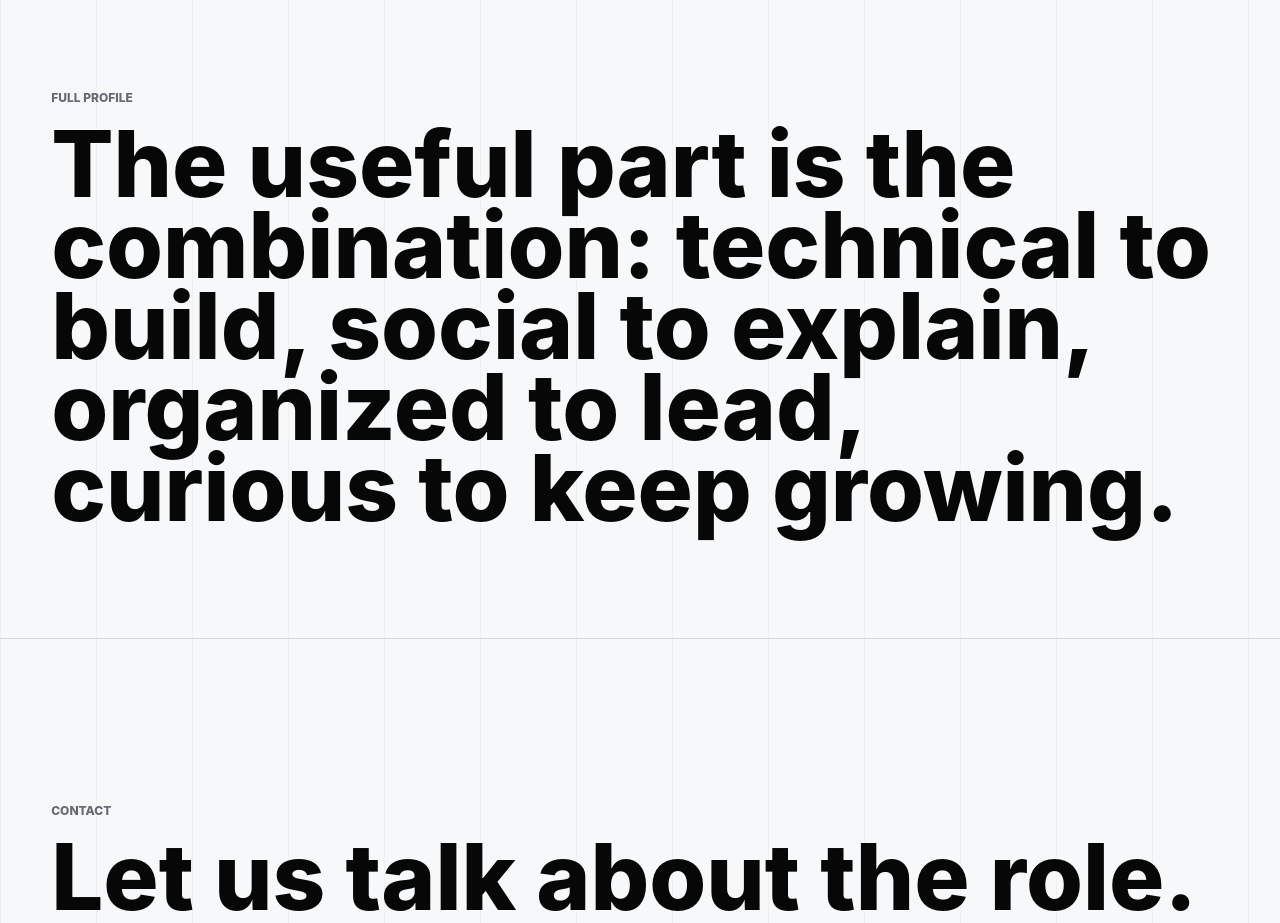
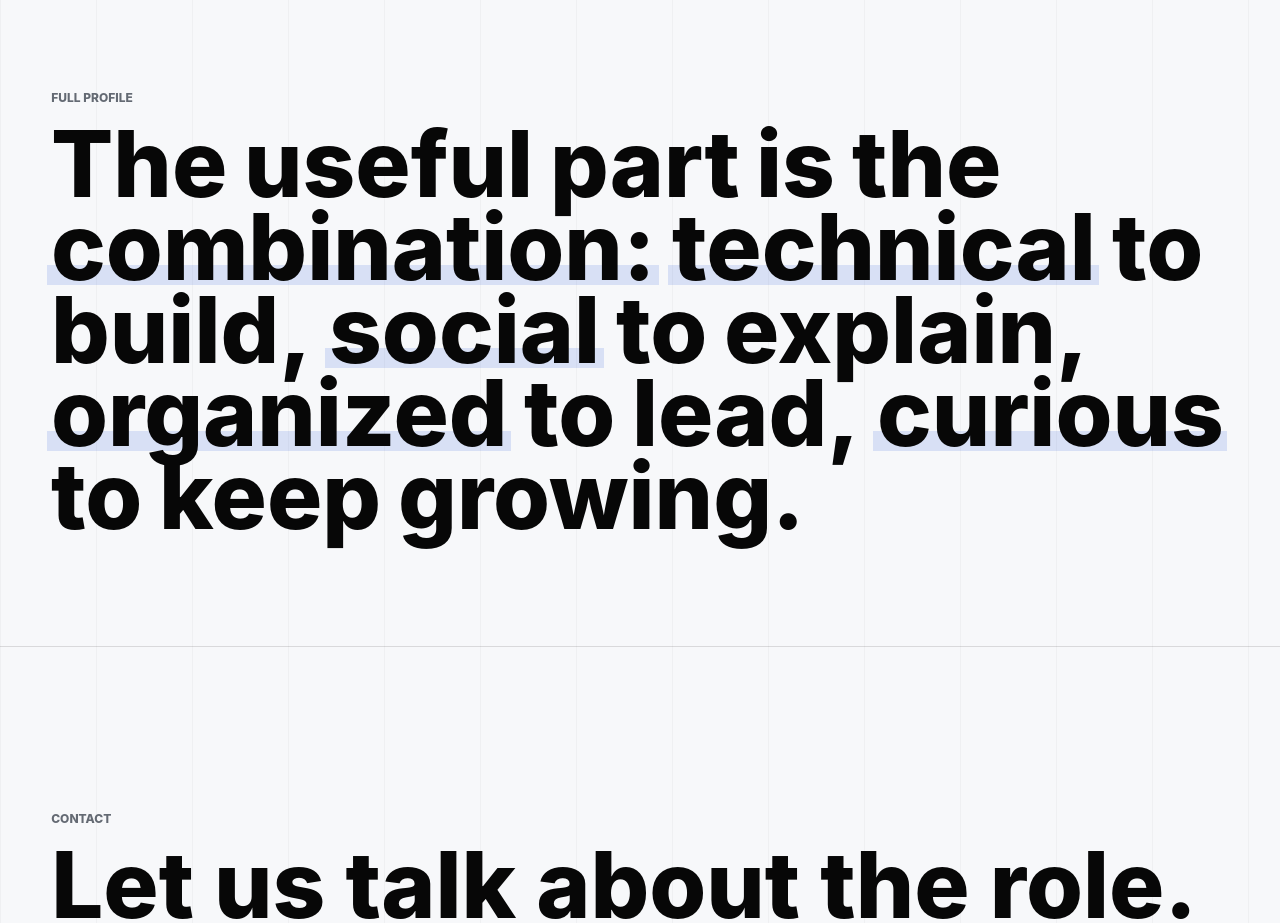
Before and after one commit to LukaKljun/portfolio-page, a React (Vite) app: page / in a window 1280 px wide. Shown: the part 2740-3663 px from the top of the page. Built offline with nearby package versions, Linux system fonts and the light colour scheme.

Commit message:
porpavek

```diff
--- a/src/main.jsx
+++ b/src/main.jsx
@@ -508,9 +508,36 @@ function App() {
 
         <section className="all-round" data-reveal>
           <p className="label">Full profile</p>
-          <h2>
-            The useful part is the combination: technical to build, social to explain,
-            organized to lead, curious to keep growing.
+          <h2 className="profile-statement">
+            {[
+              "The",
+              "useful",
+              "part",
+              "is",
+              "the",
+              "combination:",
+              "technical",
+              "to",
+              "build,",
+              "social",
+              "to",
+              "explain,",
+              "organized",
+              "to",
+              "lead,",
+              "curious",
+              "to",
+              "keep",
+              "growing.",
+            ].map((word, index) => (
+              <span
+                className={index === 5 || index === 6 || index === 9 || index === 12 || index === 15 ? "is-key" : ""}
+                key={`${word}-${index}`}
+                style={{ "--word-index": index }}
+              >
+                {word}
+              </span>
+            ))}
           </h2>
         </section>
 
--- a/src/styles.css
+++ b/src/styles.css
@@ -364,6 +364,61 @@ li::marker {
   letter-spacing: 0;
 }
 
+.profile-statement {
+  display: flex;
+  flex-wrap: wrap;
+  column-gap: 0.18em;
+  row-gap: 0.02em;
+}
+
+.profile-statement span {
+  display: inline-block;
+  opacity: 0;
+  transform: translateY(0.46em) rotateX(48deg);
+  transform-origin: left bottom;
+}
+
+.profile-statement .is-key {
+  position: relative;
+  color: #070707;
+}
+
+.profile-statement .is-key::after {
+  content: "";
+  position: absolute;
+  z-index: -1;
+  left: -0.04em;
+  right: -0.04em;
+  bottom: 0.02em;
+  height: 0.22em;
+  background: rgba(29, 78, 216, 0.14);
+  transform: scaleX(0);
+  transform-origin: left center;
+}
+
+.all-round.is-visible .profile-statement span {
+  animation: profile-word-in 760ms cubic-bezier(0.16, 1, 0.3, 1) forwards;
+  animation-delay: calc(var(--word-index) * 52ms);
+}
+
+.all-round.is-visible .profile-statement .is-key::after {
+  animation: profile-mark-in 620ms cubic-bezier(0.16, 1, 0.3, 1) forwards;
+  animation-delay: calc(360ms + var(--word-index) * 52ms);
+}
+
+@keyframes profile-word-in {
+  to {
+    opacity: 1;
+    transform: translateY(0) rotateX(0);
+  }
+}
+
+@keyframes profile-mark-in {
+  to {
+    transform: scaleX(1);
+  }
+}
+
 .contact {
   min-height: 76svh;
   display: grid;
@@ -409,6 +464,16 @@ address a:hover {
   *::after {
     scroll-behavior: auto !important;
     transition-duration: 1ms !important;
+    animation-duration: 1ms !important;
+  }
+
+  .profile-statement span {
+    opacity: 1;
+    transform: none;
+  }
+
+  .profile-statement .is-key::after {
+    transform: scaleX(1);
   }
 }
 
```
